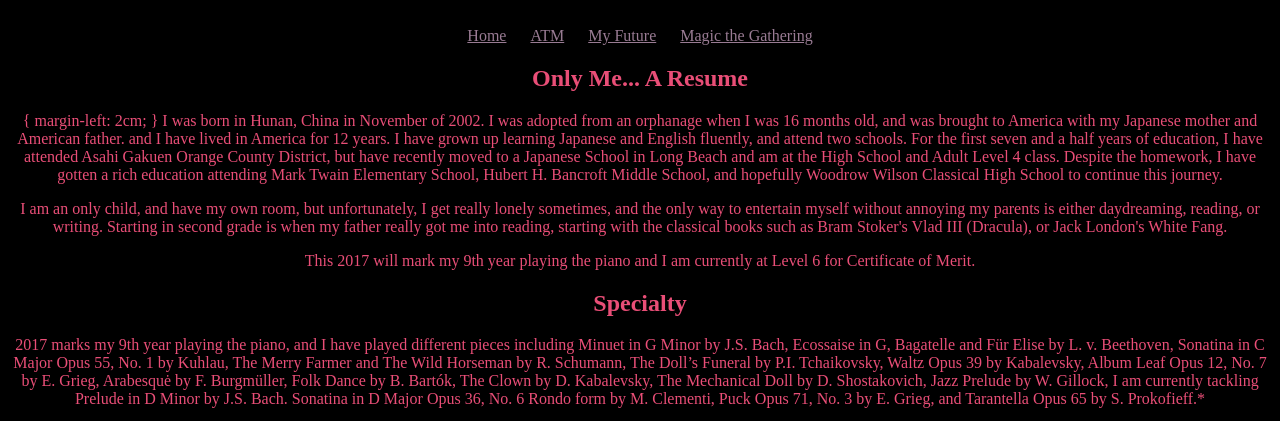
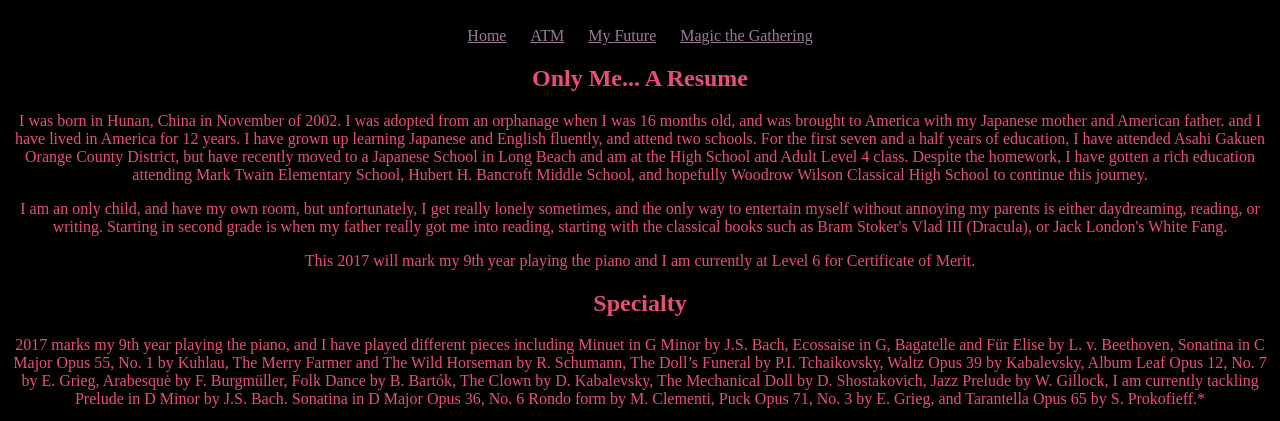
Before and after one commit to junwallech/junwallech.github.io, a plain HTML site: page index.html in a window 1280 px wide. Shown: the part 673-1094 px from the top of the page. Drawn offline with Linux system fonts and the light colour scheme.

Commit message:
Update index.html

```diff
--- a/index.html
+++ b/index.html
@@ -13,9 +13,7 @@
       	<li class="l2"><a href="future.html">My Future</a></li>
      	 <li class="l2"><a href="">Magic the Gathering</a></li>
 <h2>Only Me... A Resume</h2>
-		 <p 1>{
-			 margin-left: 2cm;
-		}
+		 <p 1>
 		I was born in Hunan, China in November of 2002. I was adopted from an orphanage when I was 16 months old, and was brought to America with my Japanese mother and American father. and I have lived in America for 12 years. I have grown up learning Japanese and English fluently, and attend two schools. For the first seven and a half years of education, I have attended Asahi Gakuen Orange County District, but have recently moved to a Japanese School in Long Beach and am at the High School and Adult Level 4 class. Despite the homework, I have gotten a rich education attending Mark Twain Elementary School, Hubert H. Bancroft Middle School, and hopefully Woodrow Wilson Classical High School to continue this journey.</p>
 	<p 2>I am an only child, and have my own room, but unfortunately, I get really lonely sometimes, and the only way to entertain myself without annoying my parents is either daydreaming, reading, or writing. Starting in second grade is when my father really got me into reading, starting with the classical books such as Bram Stoker's Vlad III (Dracula), or Jack London's White Fang.</p 2>
 	<p 3>This 2017 will mark my 9th year playing the piano and I am currently at Level 6 for Certificate of Merit.</p 3>
```
